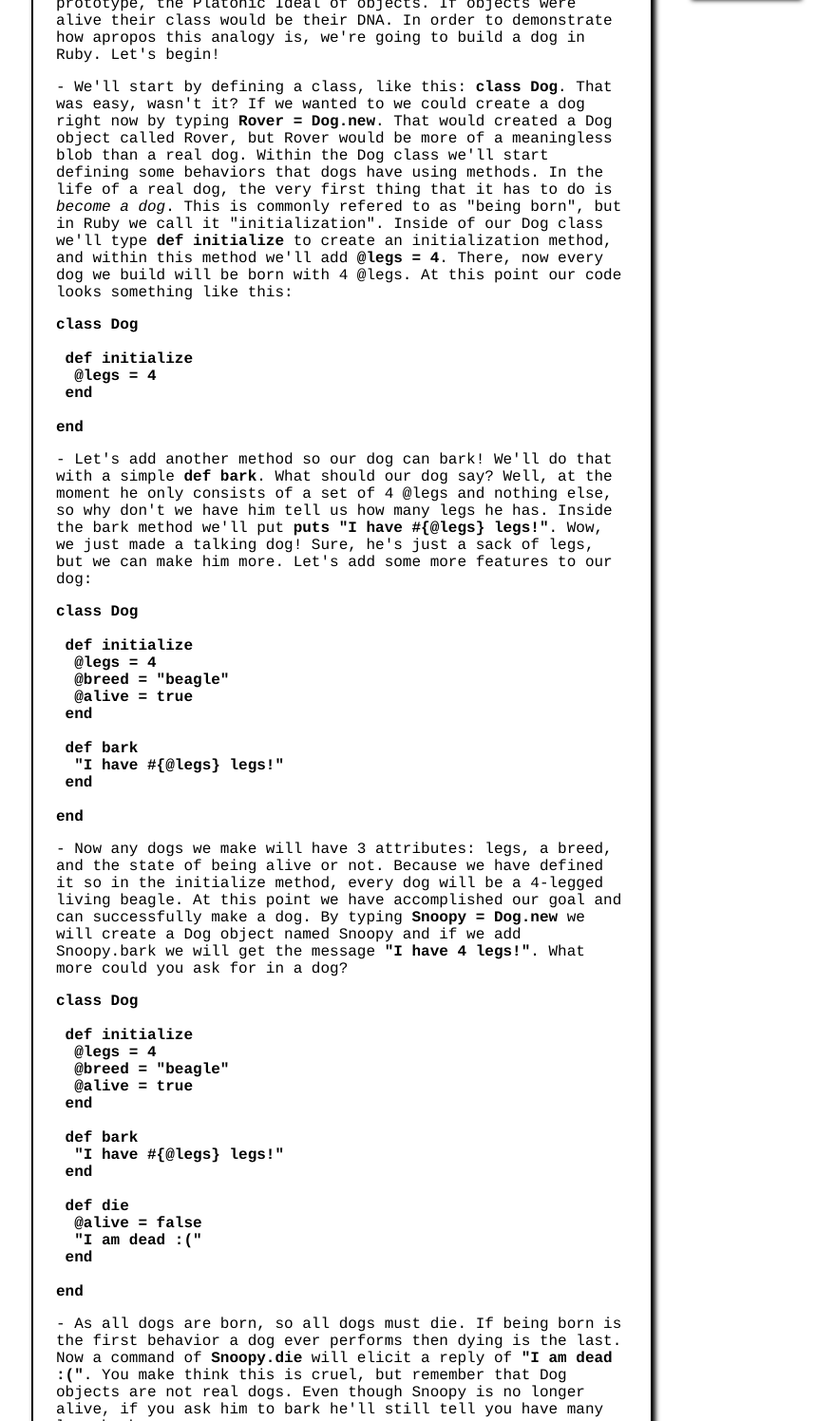
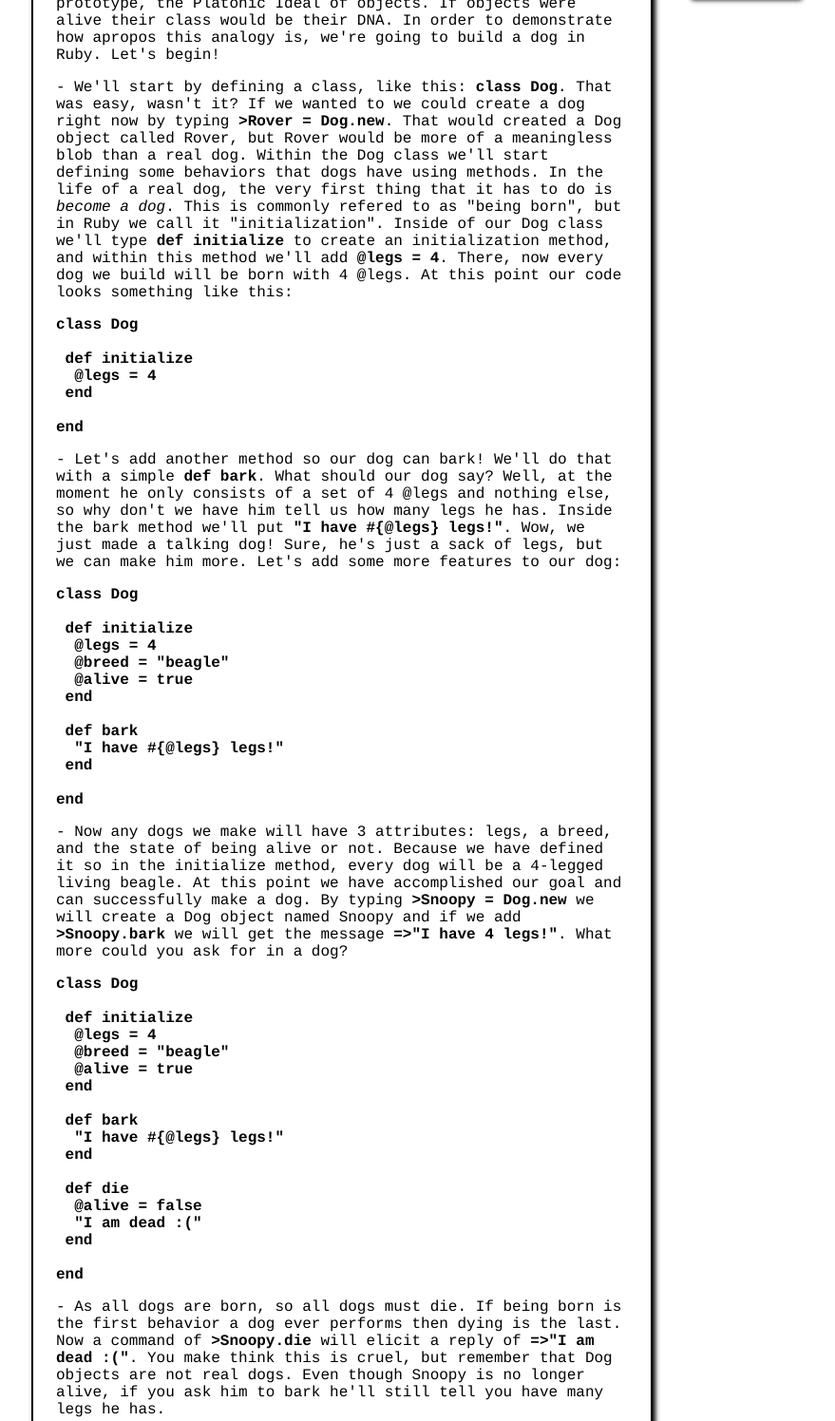
Before and after one commit to ShadyLogic/ShadyLogic.github.io, a plain HTML site: page blog/t5-ruby-classes.html in a window 1280 px wide. Shown: the part 439-1935 px from the top of the page at 95% size, without its empty margins (200-1079 px from the left). Drawn offline with Linux system fonts and the light colour scheme.

Commit message:
Fix typos in t3, add formatting to t5

```diff
--- a/blog/t5-ruby-classes.html
+++ b/blog/t5-ruby-classes.html
@@ -45,7 +45,7 @@
 		-	Good afternoon class, yes, come in, sit down. Today we will be learning about classes. That's right, it's the classes class. As we all know, literally EVERYTHING in Ruby is an object. The main purpose of a class is to be a template for making objects, containing attributes and behaviors that are defined when creating the object. They are the blueprint, the prototype, the Platonic Ideal of objects. If objects were alive their class would be their DNA. In order to demonstrate how apropos this analogy is, we're going to build a dog in Ruby. Let's begin!
 	</p>
 	<p>
-		-	We'll start by defining a class, like this: <b>class Dog</b>. That was easy, wasn't it? If we wanted to we could create a dog right now by typing <b>Rover = Dog.new</b>. That would created a Dog object called Rover, but Rover would be more of a meaningless blob than a real dog. Within the Dog class we'll start defining some behaviors that dogs have using methods. In the life of a real dog, the very first thing that it has to do is <i>become a dog</i>. This is commonly refered to as "being born", but in Ruby we call it "initialization". Inside of our Dog class we'll type <b>def initialize</b> to create an initialization method, and within this method we'll add <b>@legs = 4</b>. There, now every dog we build will be born with 4 @legs. At this point our code looks something like this:
+		-	We'll start by defining a class, like this: <b>class Dog</b>. That was easy, wasn't it? If we wanted to we could create a dog right now by typing <b>>Rover = Dog.new</b>. That would created a Dog object called Rover, but Rover would be more of a meaningless blob than a real dog. Within the Dog class we'll start defining some behaviors that dogs have using methods. In the life of a real dog, the very first thing that it has to do is <i>become a dog</i>. This is commonly refered to as "being born", but in Ruby we call it "initialization". Inside of our Dog class we'll type <b>def initialize</b> to create an initialization method, and within this method we'll add <b>@legs = 4</b>. There, now every dog we build will be born with 4 @legs. At this point our code looks something like this:
 	</p>
 	<p><b>
 	class Dog</br></br>
@@ -55,7 +55,7 @@
 	end</br>
 	</b></p>
 	  <p>
-	  	-	Let's add another method so our dog can bark! We'll do that with a simple <b>def bark</b>. What should our dog say? Well, at the moment he only consists of a set of 4 @legs and nothing else, so why don't we have him tell us how many legs he has. Inside the bark method we'll put <b>puts "I have #{@legs} legs!"</b>. Wow, we just made a talking dog! Sure, he's just a sack of legs, but we can make him more. Let's add some more features to our dog:
+	  	-	Let's add another method so our dog can bark! We'll do that with a simple <b>def bark</b>. What should our dog say? Well, at the moment he only consists of a set of 4 @legs and nothing else, so why don't we have him tell us how many legs he has. Inside the bark method we'll put <b>"I have #{@legs} legs!"</b>. Wow, we just made a talking dog! Sure, he's just a sack of legs, but we can make him more. Let's add some more features to our dog:
 	  </p>
 	<p><b>
 	class Dog</br></br>
@@ -70,7 +70,7 @@
 	end</br>
 	</b></p>
 	  <p>
-	  	-	Now any dogs we make will have 3 attributes: legs, a breed, and the state of being alive or not. Because we have defined it so in the initialize method, every dog will be a 4-legged living beagle. At this point we have accomplished our goal and can successfully make a dog. By typing <b>Snoopy = Dog.new</b> we will create a Dog object named Snoopy and if we add Snoopy.bark we will get the message <b>"I have 4 legs!"</b>. What more could you ask for in a dog?
+	  	-	Now any dogs we make will have 3 attributes: legs, a breed, and the state of being alive or not. Because we have defined it so in the initialize method, every dog will be a 4-legged living beagle. At this point we have accomplished our goal and can successfully make a dog. By typing <b>>Snoopy = Dog.new</b> we will create a Dog object named Snoopy and if we add <b>>Snoopy.bark</b> we will get the message <b>=>"I have 4 legs!"</b>. What more could you ask for in a dog?
       </p>
       	<p><b>
 	class Dog</br></br>
@@ -89,7 +89,7 @@
 	end</br>
 	</b></p>
 	  <p>
-	  -	As all dogs are born, so all dogs must die. If being born is the first behavior a dog ever performs then dying is the last. Now a command of <b>Snoopy.die</b> will elicit a reply of <b>"I am dead :("</b>. You make think this is cruel, but remember that Dog objects are not real dogs. Even though Snoopy is no longer alive, if you ask him to bark he'll still tell you have many legs he has.
+	  -	As all dogs are born, so all dogs must die. If being born is the first behavior a dog ever performs then dying is the last. Now a command of <b>>Snoopy.die</b> will elicit a reply of <b>=>"I am dead :("</b>. You make think this is cruel, but remember that Dog objects are not real dogs. Even though Snoopy is no longer alive, if you ask him to bark he'll still tell you have many legs he has.
       <p>
 	<p><b>
 	>Snoopy = Dog.new</br></br>
```
Also changed, not shown: blog/t3-arrays-hashes.html (+2 -2 lines).
